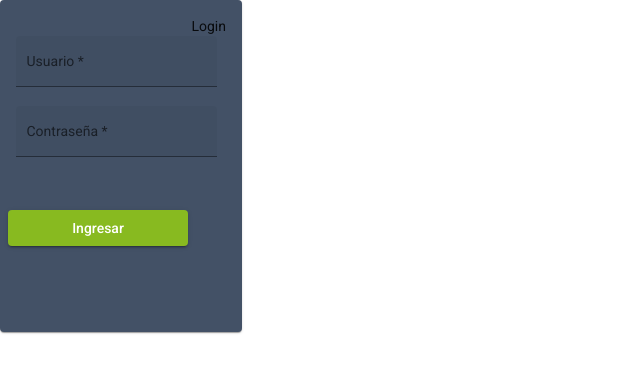
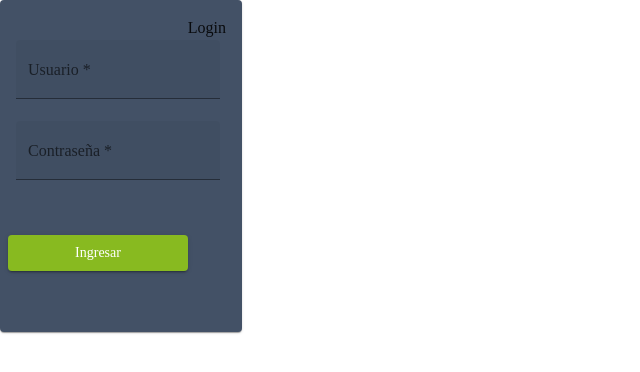
Before and after one commit to Rolan111/Motiva-Front, an Angular app: page /login in a window 1280 px wide. Shown: the top 372 px of the page, without its empty margins (0-640 px from the left). Built offline with nearby package versions, Linux system fonts and the light colour scheme; no server answers.

Commit message:
Sprint2 HU2 -Add Font Lato -Change version angular material

```diff
--- a/package.json
+++ b/package.json
@@ -17,7 +17,7 @@
     "@angular/core": "~13.0.0",
     "@angular/flex-layout": "^13.0.0-beta.36",
     "@angular/forms": "~13.0.0",
-    "@angular/material": "^13.0.3",
+    "@angular/material": "^11.2.12",
     "@angular/platform-browser": "~13.0.0",
     "@angular/platform-browser-dynamic": "~13.0.0",
     "@angular/router": "~13.0.0",
--- a/src/index.html
+++ b/src/index.html
@@ -8,7 +8,9 @@
   <link rel="icon" type="image/x-icon" href="favicon.ico">
   <link rel="preconnect" href="https://fonts.gstatic.com">
   <link href="https://fonts.googleapis.com/css2?family=Roboto:wght@300;400;500&display=swap" rel="stylesheet">
+  <link href="https://fonts.googleapis.com/css2?family=Lato:wght@300;400;700&display=swap" rel="stylesheet">
   <link href="https://fonts.googleapis.com/icon?family=Material+Icons|Material+Icons+Two+Tone" rel="stylesheet">
+  <link rel="preconnect" href="https://fonts.googleapis.com">
 </head>
 <body class="mat-typography">
 <app-root></app-root>
--- a/src/styles.scss
+++ b/src/styles.scss
@@ -1,4 +1,19 @@
 /* You can add global styles to this file, and also import other style files */
+
+@import '~@angular/material/theming';
+
+// Define a custom typography config that overrides the font-family as well as the
+// `headlines` and `body-1` levels.
+$custom-typography: mat-typography-config(
+  $font-family: 'Lato sans-serif',
+  $headline: mat-typography-level(32px, 48px, 700),
+  $body-1: mat-typography-level(16px, 24px, 500)
+);
+
+//@include mat-base-typography($custom-typography);
+
+// Override typography for all Angular Material, including mat-base-typography and all components.
+@include angular-material-typography($custom-typography);
 
 html, body {
   height: 100%;
@@ -6,5 +21,5 @@ html, body {
 
 body {
   margin: 0;
-  font-family: Roboto, "Helvetica Neue", sans-serif;
+  //font-family: Roboto, "Helvetica Neue", sans-serif;
 }
```
Also changed, not shown: 1 other file (tests, documents, lock files or other folders).
